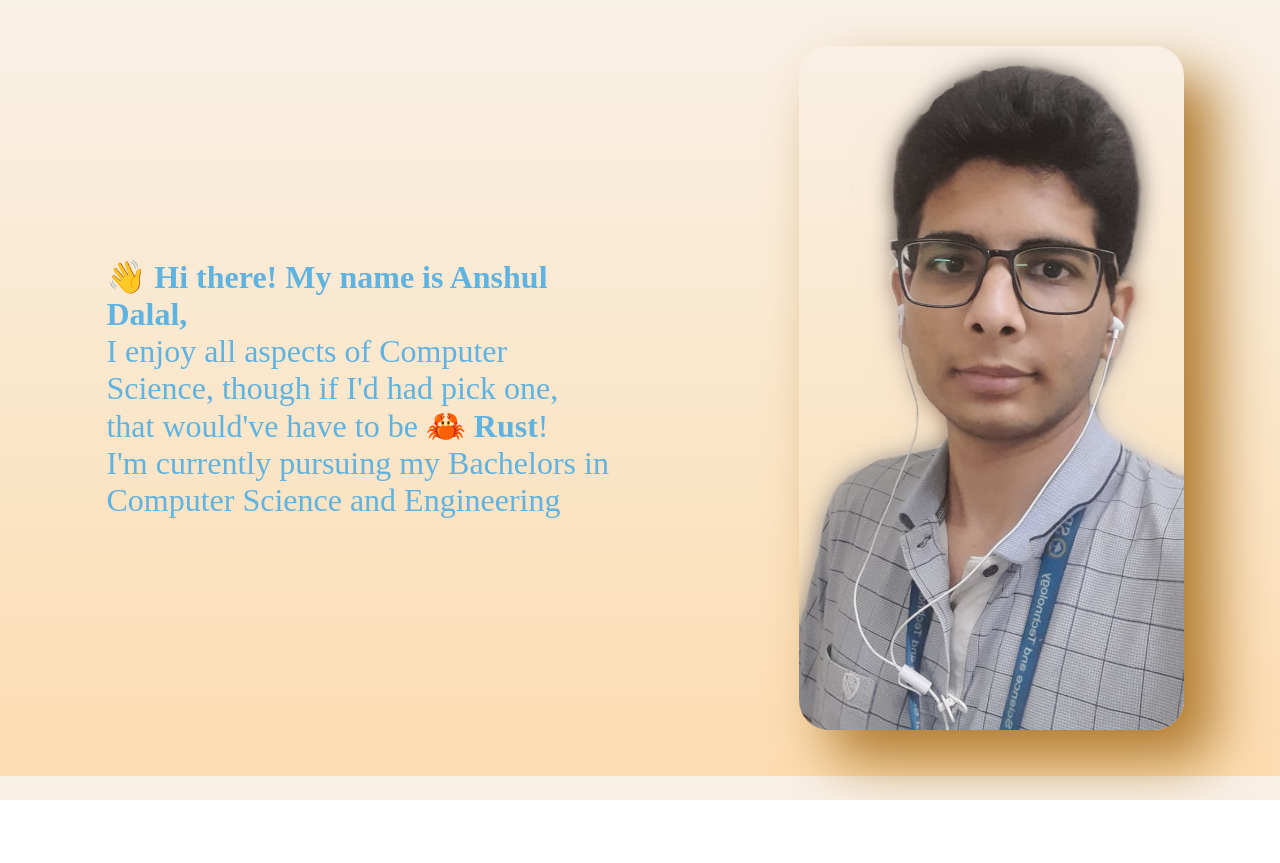
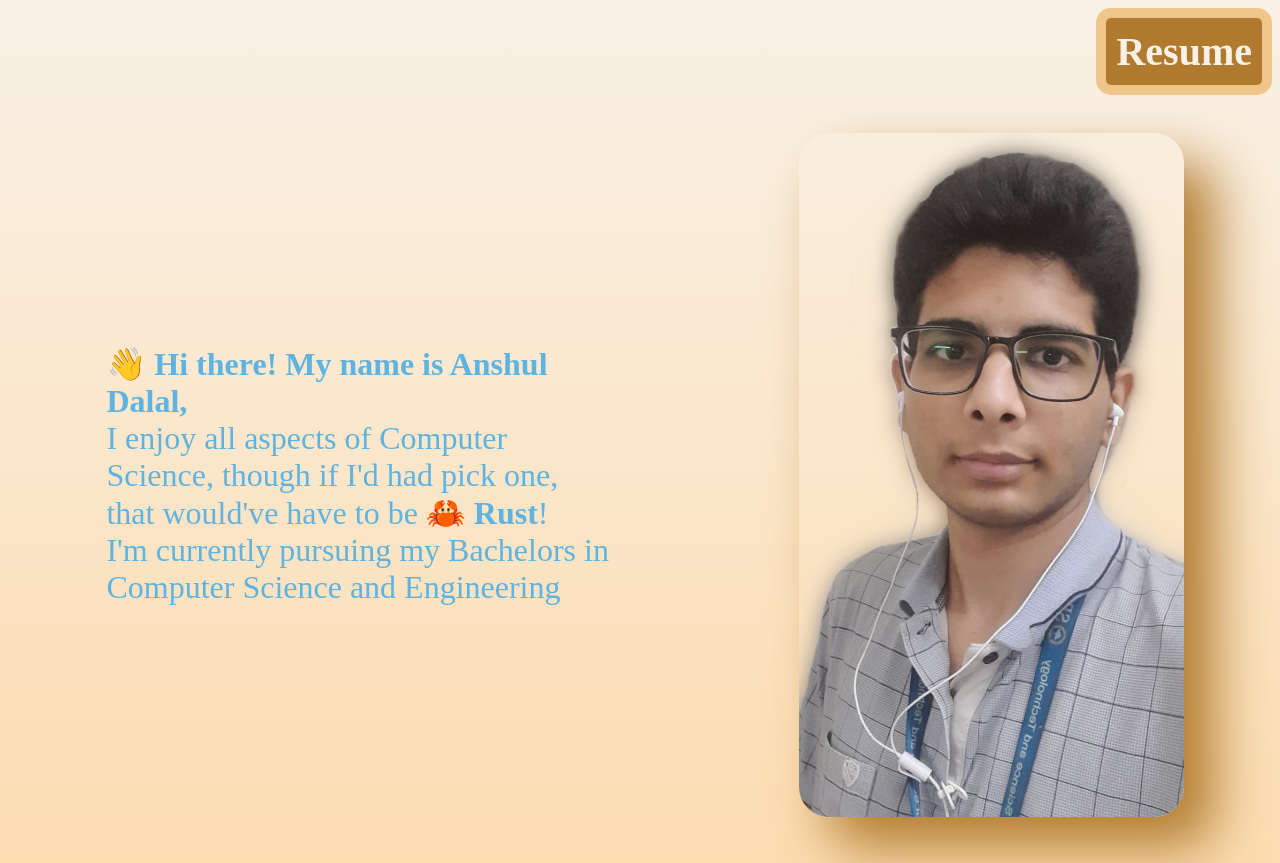
Before and after one commit to ArchUsr64/ArchUsr64.github.io, a plain HTML site: page index.html in a window 1280 px wide. Before the commit the page ends 800 px from the top, so only its background shows below. Drawn offline with Linux system fonts and the light colour scheme.

Commit message:
added resume buttom

```diff
--- a/index.html
+++ b/index.html
@@ -14,6 +14,9 @@
 </head>
 
 <body>
+  <div class="header">
+    <a id="resume" href="ANSHUL_DALAL.pdf" target=_blank>Resume</a>
+  </div>
   <div class="greetings">
     <p id="message">
       <strong>👋 Hi there! My name is <b>Anshul Dalal</b>,<br></strong>
--- a/style.css
+++ b/style.css
@@ -7,11 +7,54 @@
   --saturation: 58%;
   --lightness: 94%;
   --background: hsl(var(--hue), var(--saturation), var(--lightness));
-  --animation-speed: 0.1s;
+  --animation-speed: 0.3s;
 }
 
 body {
   background-image: linear-gradient(var(--background), hsl(var(--hue), calc(var(--saturation) + 35%), calc(var(--lightness) - 10%)));
+}
+
+.header {
+  display: flex;
+}
+
+.header #resume {
+  position: relative;
+  font-weight: bold;
+  color: hsl(var(--hue), calc(var(--saturation)), calc(var(--lightness)));
+  background-color: hsl(var(--hue), calc(var(--saturation)), calc(var(--lightness) - 50%));
+  animation: color_out var(--animation-speed) ease-in;
+  font-size: 2.5em;
+  padding: 10px;
+  border: 10px solid hsl(var(--hue), calc(var(--saturation) + 20%), calc(var(--lightness) - 20%));
+  border-radius: 15px;
+  text-decoration: none;
+  margin-left: auto;
+}
+
+.header #resume:hover {
+  animation: color_in var(--animation-speed) ease-in;
+  background-color: hsl(var(--hue), calc(var(--saturation)), calc(var(--lightness) - 70%));
+}
+
+@keyframes color_in {
+  0% {
+    background-color: hsl(var(--hue), calc(var(--saturation)), calc(var(--lightness) - 50%));
+  }
+
+  100% {
+    backgroun-color: hsl(var(--hue), calc(var(--saturation)), calc(var(--lightness) - 70%));
+  }
+}
+
+@keyframes color_out {
+  0% {
+    background-color: hsl(var(--hue), calc(var(--saturation)), calc(var(--lightness) - 70%));
+  }
+
+  100% {
+    background-color: hsl(var(--hue), calc(var(--saturation)), calc(var(--lightness) - 50%));
+  }
 }
 
 .greetings {
```
Also changed, not shown: 1 other file.
